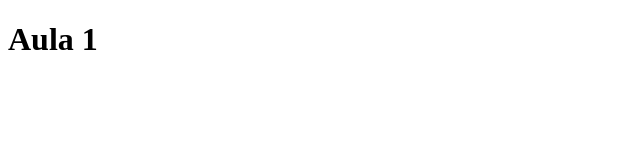
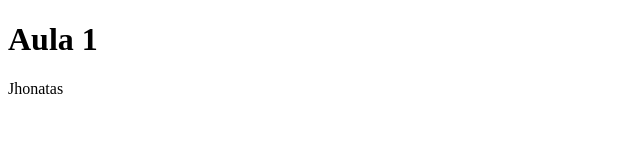
Before and after one commit to Nicolas-Granatelli/GitBashTeste, a plain HTML site: page index.html in a window 1280 px wide. Shown: the full height of the page, 0-640 px from the left. Drawn offline with Linux system fonts and the light colour scheme.

Commit message:
Jhonatas

```diff
--- a/index.html
+++ b/index.html
@@ -8,5 +8,6 @@
 </head>
 <body>
     <h1>Aula 1</h1>
+    <p>Jhonatas<p>
 </body>
 </html>
```
